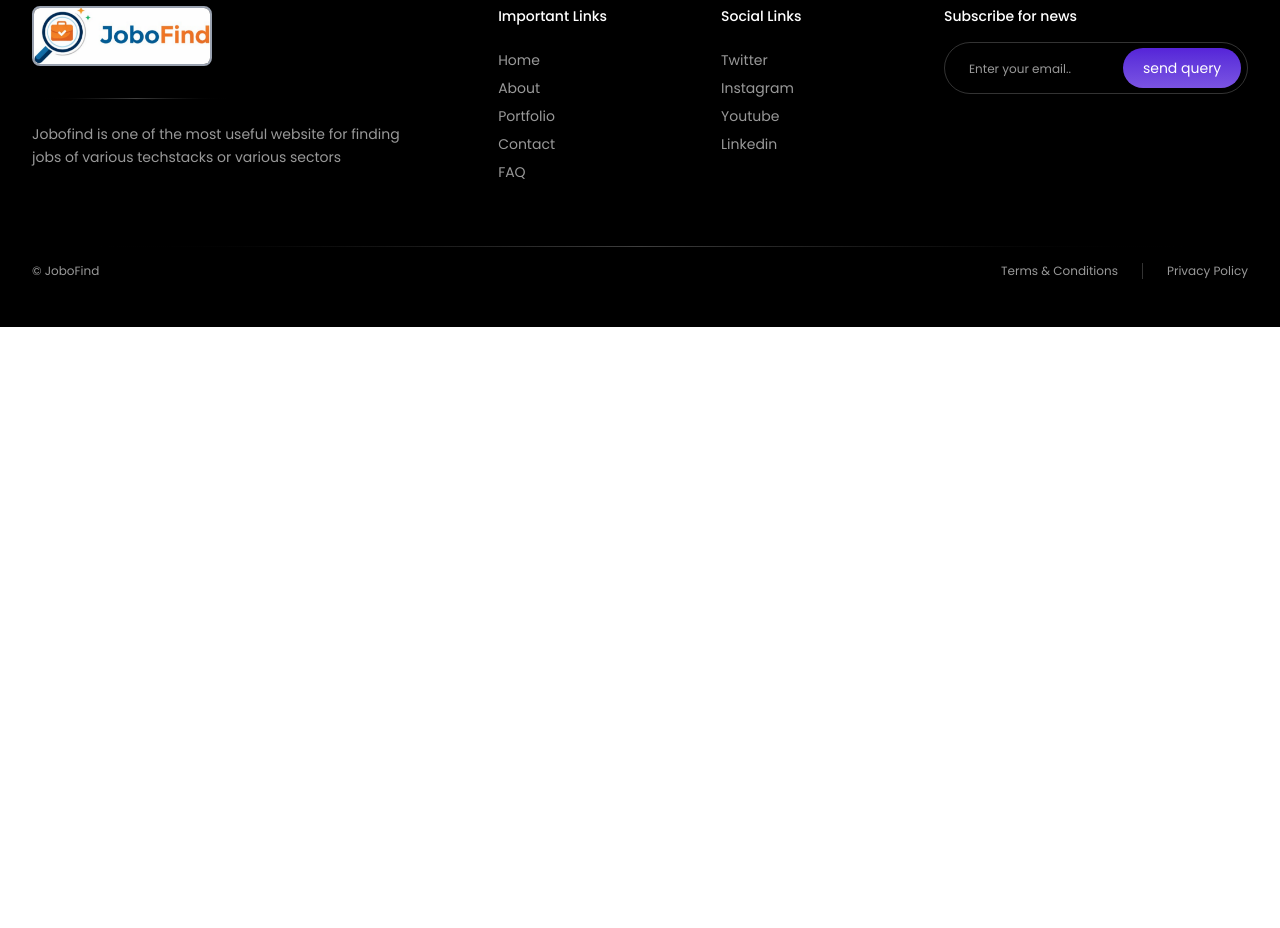
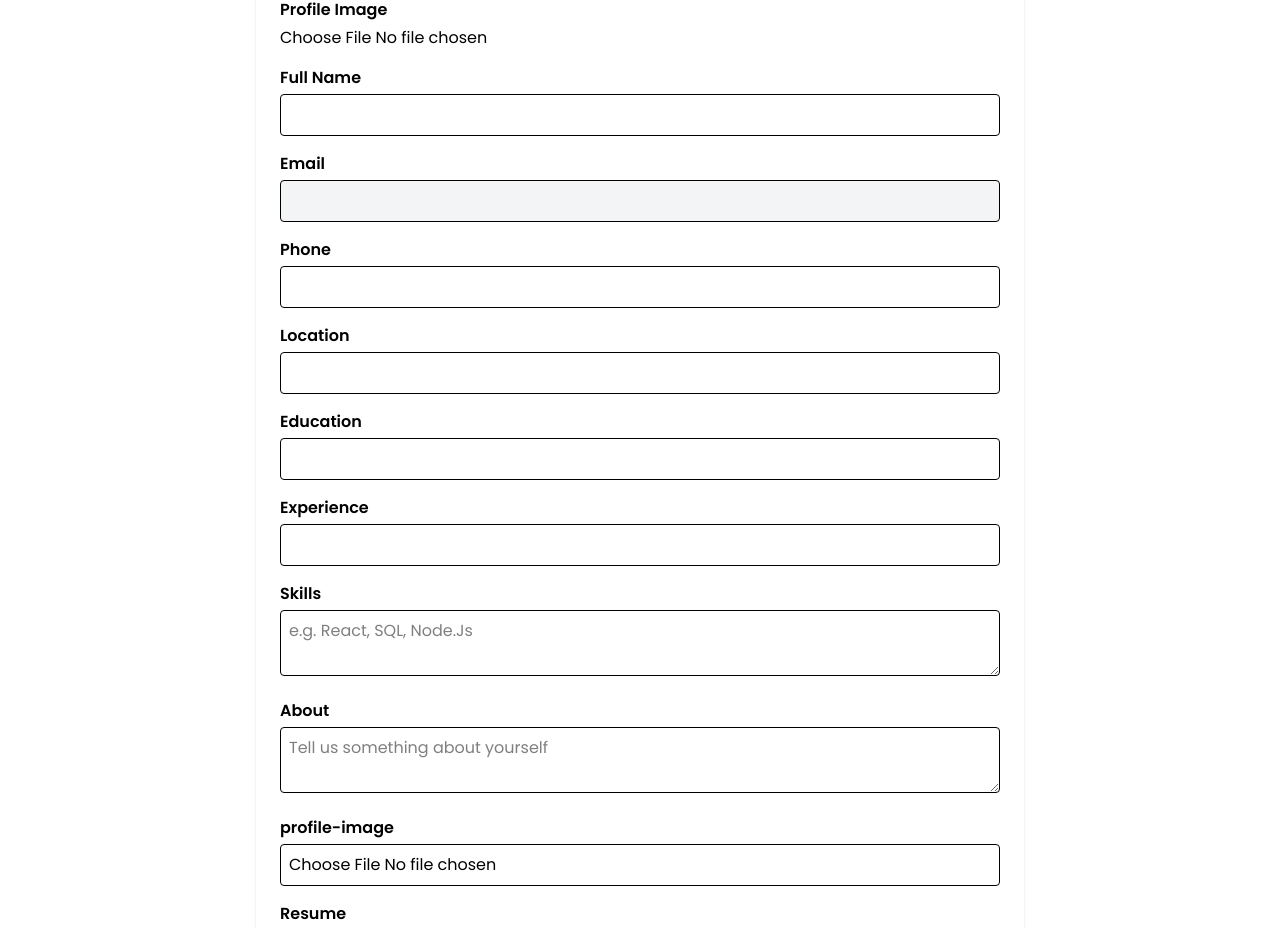
Before and after one commit to Divyansh1234567890/JoboFind-job-portal-project, a React (Vite) app in the folder frontend/: page /Profile in a window 1280 px wide. Shown: the part 170-1098 px from the top of the page. Before the commit the page ends 800 px from the top, so only its background shows below. Built offline with nearby package versions, Linux system fonts and the light colour scheme.

Commit message:
implement frontend for user profile in Profile.jsx

```diff
--- a/frontend/src/pages/user/Profile.jsx
+++ b/frontend/src/pages/user/Profile.jsx
@@ -1,9 +1,91 @@
-import React from 'react'
+import React, { useState } from 'react'
 
 const Profile = () => {
+  const [formData,setFormData] = useState({
+    name:"",
+    email:"",
+    phone:"",
+    location:"",
+    education:"",
+    experience:"",
+    skills:"",
+    about:"",
+    profileImage:null,
+    resume:null,
+  });
+  const [preview,setPreview] = useState(null);
+  const handleChange = (e)=>{
+    const {name,value,files} = e.target;
+    if(files){
+      setFormData({...formData,[name]:files[0]});
+    }
+    else{
+      setFormData({...formData,[name]:value});
+    }
+  };
+  const handleSubmit = (e)=>{
+    e.preventDefault();
+    console.log(formData);
+  }
   return (
-    <div>
-      Profile
+    <div className='max-w-3xl mx-auto mt-8 p-6 bg-white shadow rounded-lg'>
+      <h2 className='text-2xl font semibold mb-4'>My Profile</h2>
+      <form onSubmit={handleSubmit} className='space-y-4'>
+        <div>
+          {
+            preview && (
+              <img src={preview} alt="preview" className='w-24 h-24 object-cover rounded-full mb-4' />
+            )
+          }
+        </div>
+        <div>
+          <label htmlFor="" className='block mb-1 font-semibold'>Profile Image</label>
+          <input type="file" name='profileImage' onChange={handleChange} />
+        </div>
+        <div>
+          <label htmlFor="" className='block mb-1 font-semibold'>Full Name</label>
+          <input type="text" name='name' value={formData.name} onChange={handleChange} className='w-full border rounded p-2' required/>
+        </div>
+        <div>
+          <label htmlFor="" className='block mb-1 font-semibold'>Email</label>
+          <input type="email" name='email' value={formData.email} onChange={handleChange} className='w-full border rounded p-2 bg-gray-100' readOnly/>
+        </div>
+        <div>
+          <label htmlFor="" className='block mb-1 font-semibold'>Phone</label>
+          <input type="text" name='phone' value={formData.phone} onChange={handleChange} className='w-full border rounded p-2'/>
+        </div>
+        <div>
+          <label htmlFor="" className='block mb-1 font-semibold'>Location</label>
+          <input type="text" name='location' value={formData.location} onChange={handleChange} className='w-full border rounded p-2'/>
+        </div>
+        <div>
+          <label htmlFor="" className='block mb-1 font-semibold'>Education</label>
+          <input type="text" name='education' value={formData.education} onChange={handleChange} className='w-full border rounded p-2'/>
+        </div>
+        <div>
+          <label htmlFor="" className='block mb-1 font-semibold'>Experience</label>
+          <input type="text" name='experience' value={formData.experience} onChange={handleChange} className='w-full border rounded p-2'/>
+        </div>
+        <div>
+          <label htmlFor="" className='block mb-1 font-semibold'>Skills</label>
+          <textarea name='skills' value={formData.skills} onChange={handleChange} className='w-full border rounded p-2' rows={2} placeholder='e.g. React, SQL, Node.Js'></textarea>
+        </div>
+        <div>
+          <label htmlFor="" className='block mb-1 font-semibold'>About</label>
+          <textarea type="text" name='about' value={formData.about} onChange={handleChange} className='w-full border rounded p-2' placeholder='Tell us something about yourself'></textarea>
+        </div>
+        <div>
+          <label htmlFor="" className='block mb-1 font-semibold'>profile-image</label>
+          <input type="file" name='profileImage' value={formData.profileImage} onChange={handleChange} className='w-full border rounded p-2'/>
+        </div>
+        <div>
+          <label htmlFor="" className='block mb-1 font-semibold'>Resume</label>
+          <input type="file" name='resume' value={formData.resume} onChange={handleChange} className='w-full border rounded p-2'/>
+        </div>
+        <button className='bg-blue-500 text-white px-4 py-2 rounded'>
+          Update Profile
+        </button>
+      </form>
     </div>
   )
 }
```
